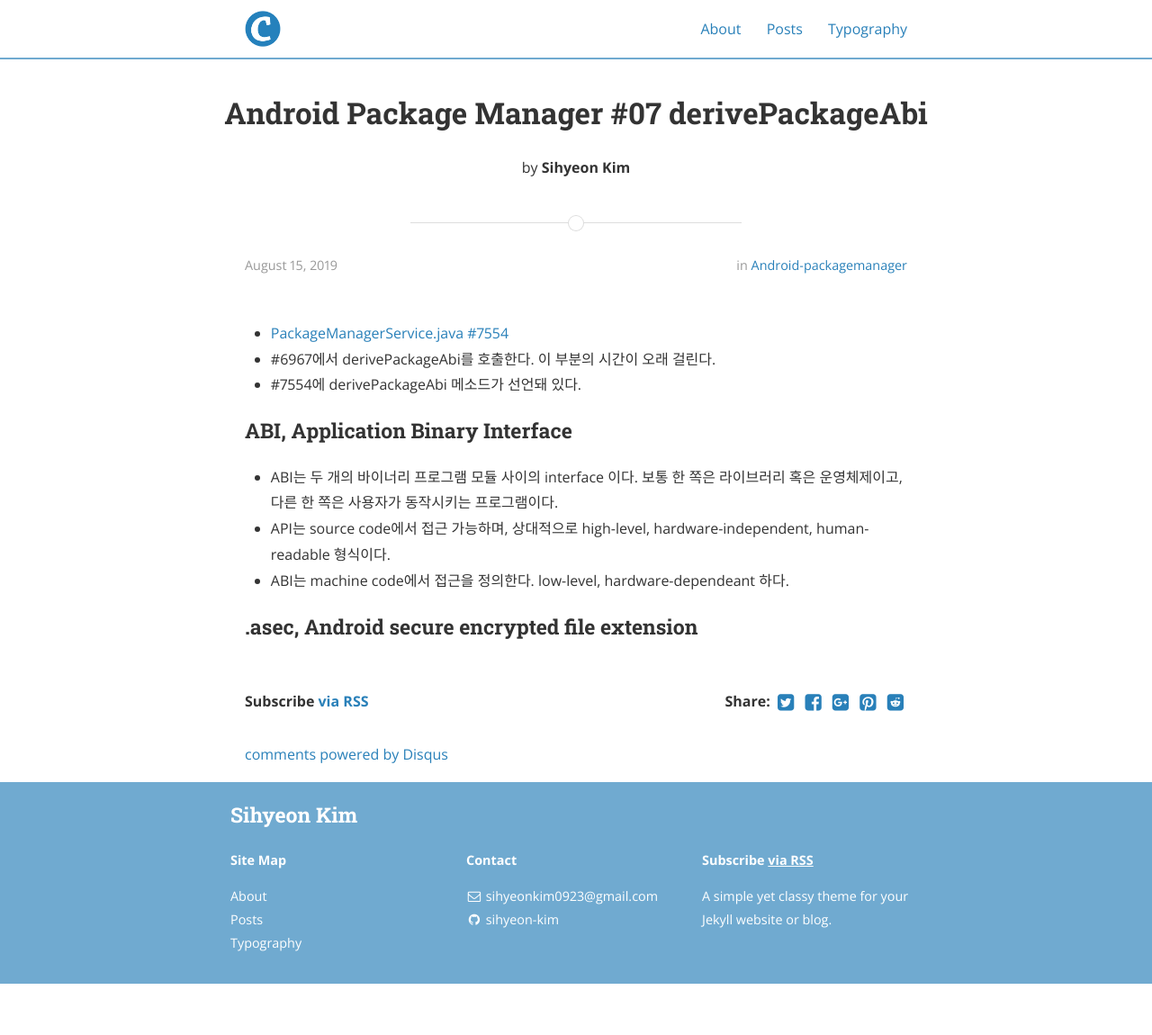
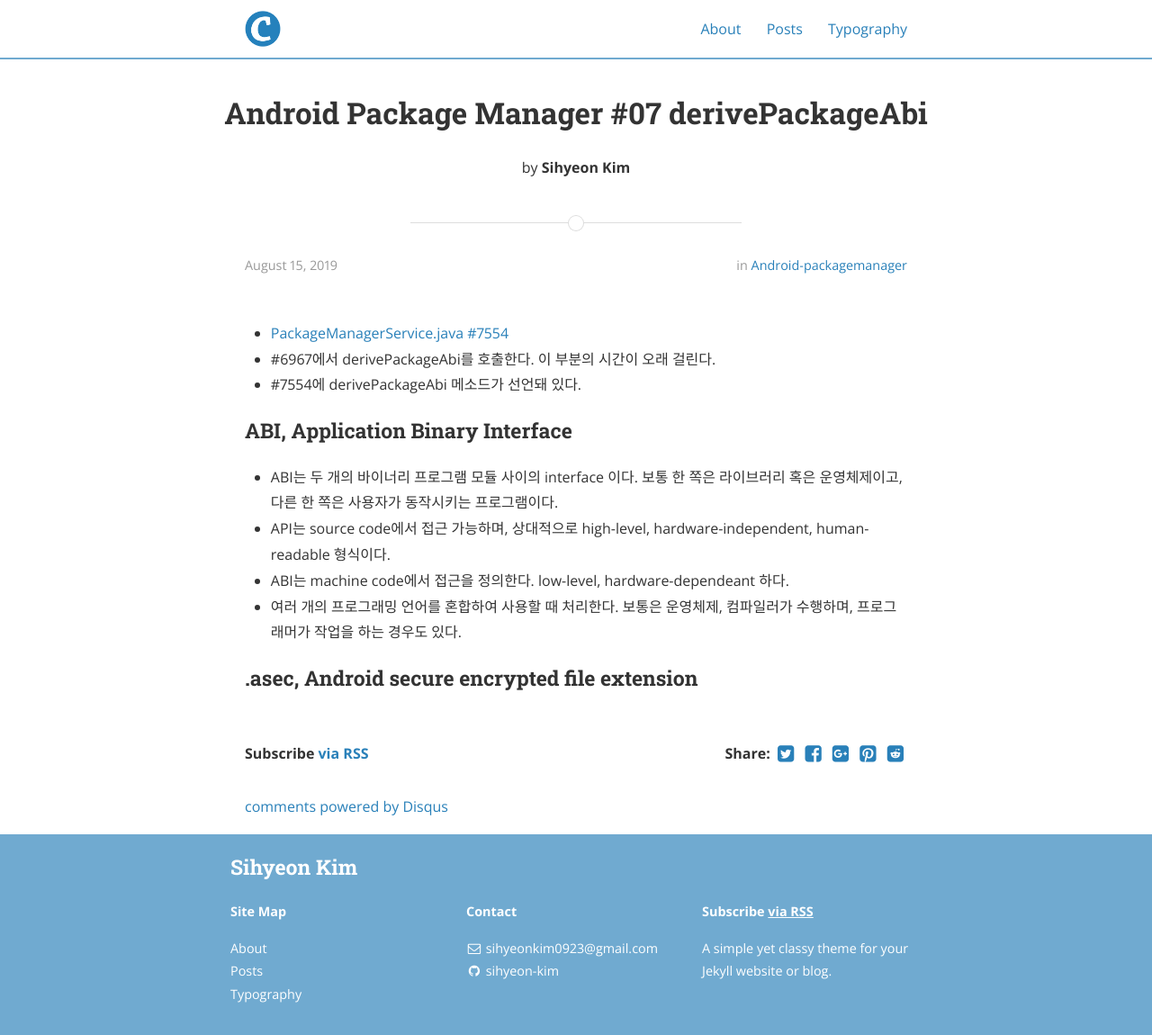
Before and after one commit to sihyeon-kim/sihyeon-kim.github.io, a Jekyll site: the page built from _posts/2019-08-15-Android-Package-Manager-#07-derivePackageAbi.markdown, in a window 1280 px wide. Shown: the whole page at 90% size. Built offline with Jekyll 4.4.1, drawn with Linux system fonts in a browser that asks for light colours; nearby versions of some CDN libraries; comment, search, counter and statistics services are not loaded; before the commit the page ends 1093 px from its top, so only the background shows below that.

Commit message:
Update 2019-08-15-Android-Package-Manager-#07-derivePackageAbi.markdown

```diff
--- a/_posts/2019-08-15-Android-Package-Manager-#07-derivePackageAbi.markdown
+++ b/_posts/2019-08-15-Android-Package-Manager-#07-derivePackageAbi.markdown
@@ -14,5 +14,6 @@ categories: android-packagemanager
 - ABI는 두 개의 바이너리 프로그램 모듈 사이의 interface 이다. 보통 한 쪽은 라이브러리 혹은 운영체제이고, 다른 한 쪽은 사용자가 동작시키는 프로그램이다.
 - API는 source code에서 접근 가능하며, 상대적으로 high-level, hardware-independent, human-readable 형식이다.
 - ABI는 machine code에서 접근을 정의한다. low-level, hardware-dependeant 하다.
+- 여러 개의 프로그래밍 언어를 혼합하여 사용할 때 처리한다. 보통은 운영체제, 컴파일러가 수행하며, 프로그래머가 작업을 하는 경우도 있다.
 
 ### .asec, Android secure encrypted file extension
```
